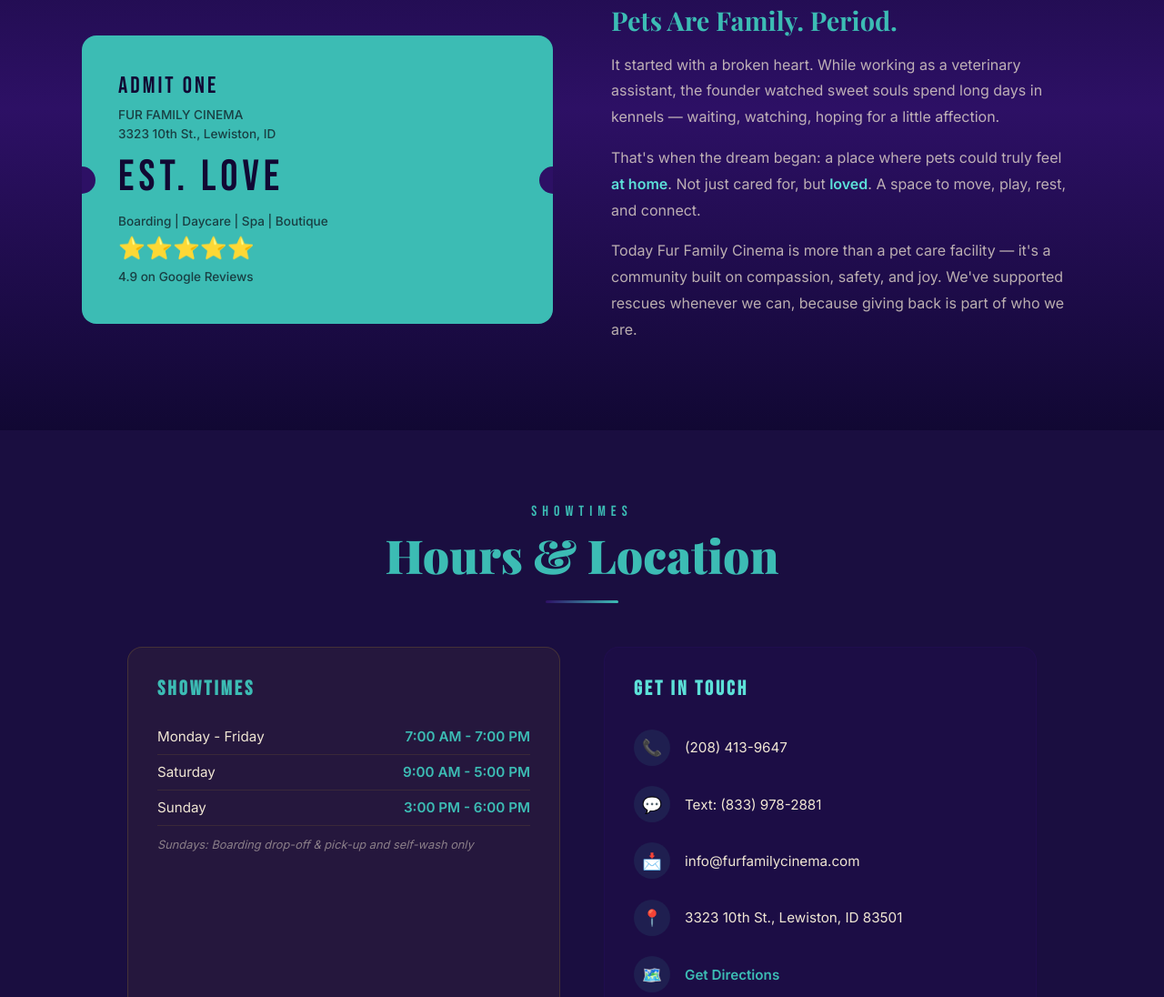
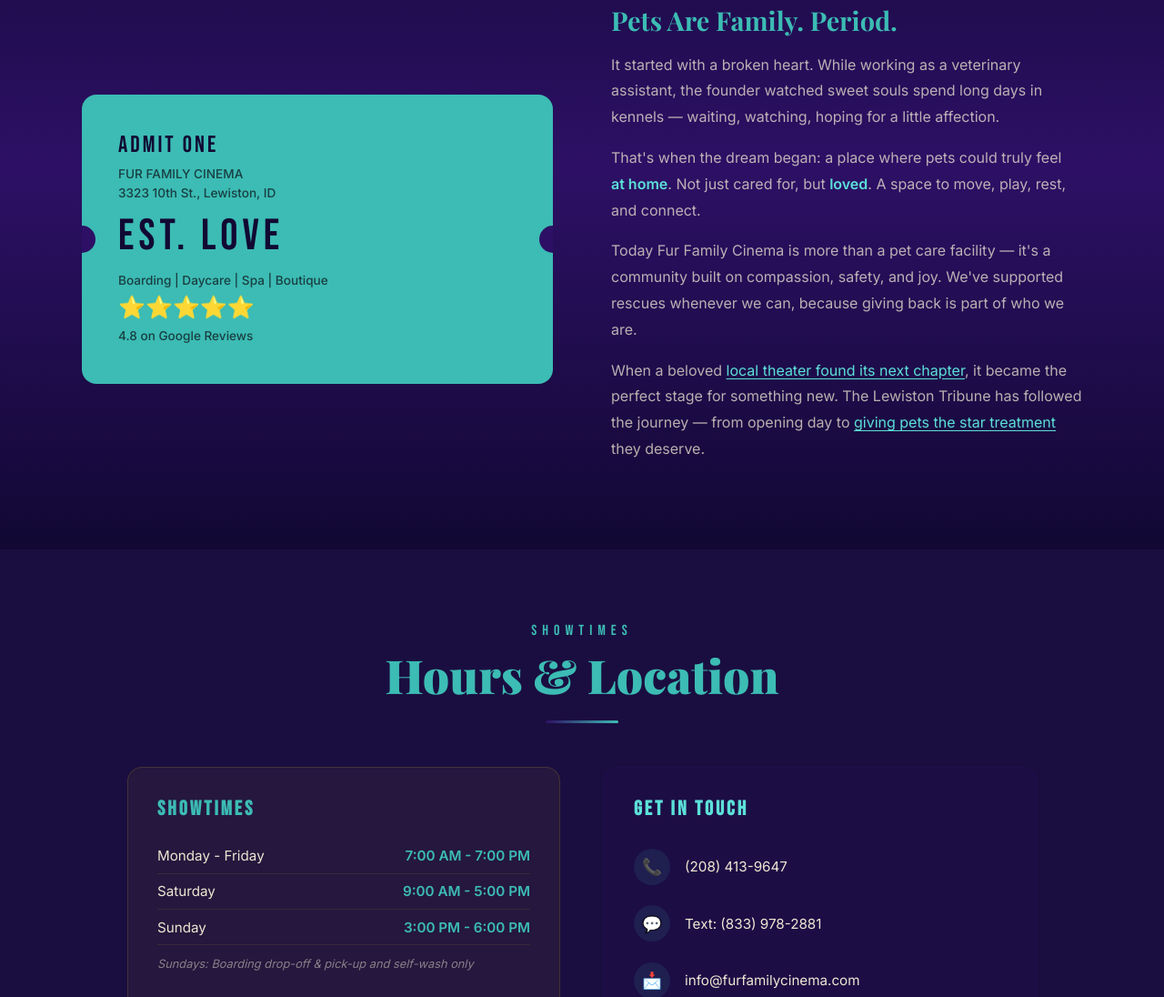
Before and after one commit to bdkolstad1316/furfamilycinema-site, a plain HTML site: page index.html in a window 1280 px wide. Shown: the part 5864-6960 px from the top of the page at 91% size. Drawn offline with nearby package versions, Linux system fonts and the light colour scheme.

Commit message:
Update index.html

```diff
--- a/index.html
+++ b/index.html
@@ -1893,7 +1893,7 @@
         <div class="ticket-big">EST. LOVE</div>
         <div class="ticket-detail">Boarding | Daycare | Spa | Boutique</div>
         <div class="ticket-stars">⭐⭐⭐⭐⭐</div>
-        <div class="ticket-detail" style="margin-top:0.5rem;">4.9 on Google Reviews</div>
+        <div class="ticket-detail" style="margin-top:0.5rem;">4.8 on Google Reviews</div>
       </div>
     </div>
     <div class="about-text reveal">
@@ -1906,6 +1906,9 @@
       </p>
       <p>
         Today Fur Family Cinema is more than a pet care facility — it's a community built on compassion, safety, and joy. We've supported rescues whenever we can, because giving back is part of who we are.
+      </p>
+      <p>
+        When a beloved <a href="https://www.lmtribune.com/business/pet-day-care-is-former-dollar-theaters-next-feature-5daf9918" target="_blank" style="color:var(--neon-blue); text-decoration:underline; text-underline-offset:3px; transition:color 0.3s;">local theater found its next chapter</a>, it became the perfect stage for something new. The Lewiston Tribune has followed the journey — from opening day to <a href="https://www.lmtribune.com/business/giving-pets-the-star-treatment-2e321d1d" target="_blank" style="color:var(--neon-blue); text-decoration:underline; text-underline-offset:3px; transition:color 0.3s;">giving pets the star treatment</a> they deserve.
       </p>
     </div>
   </div>
```
